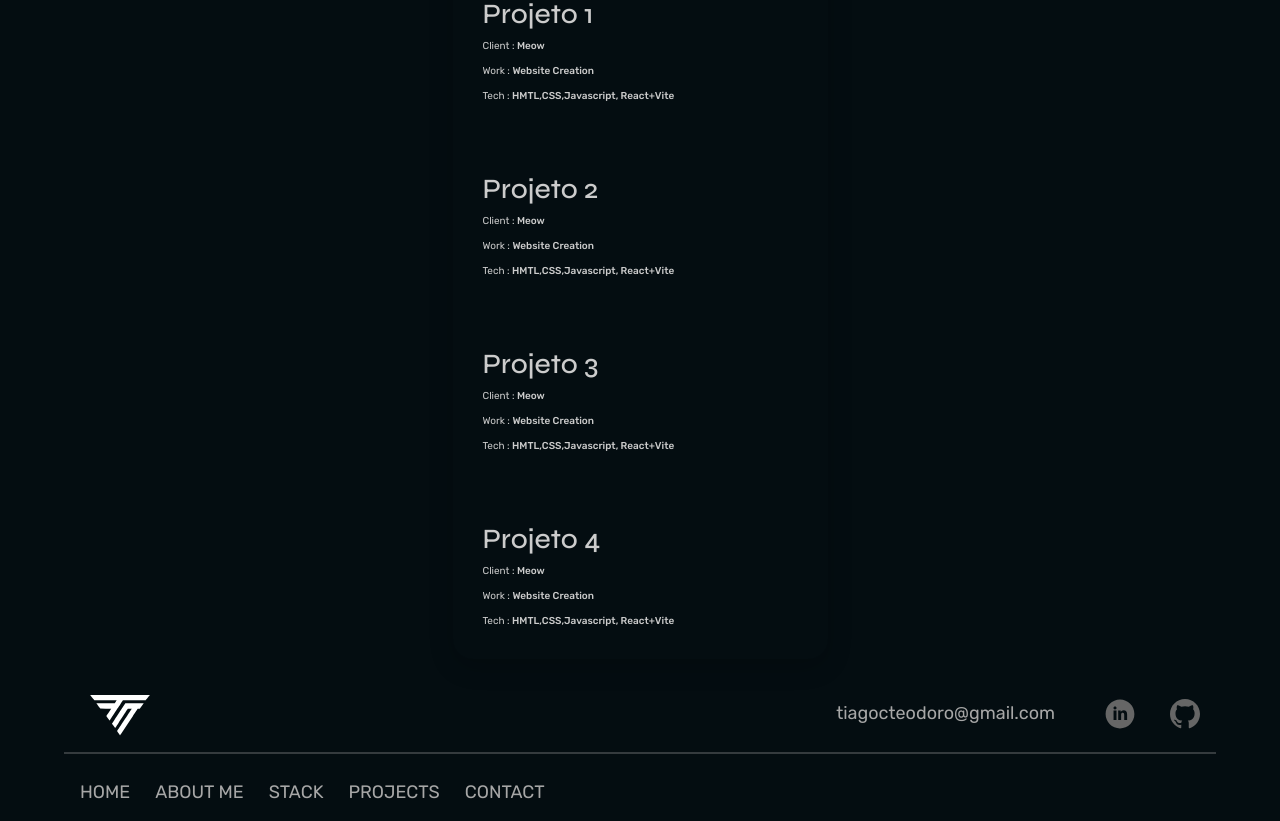
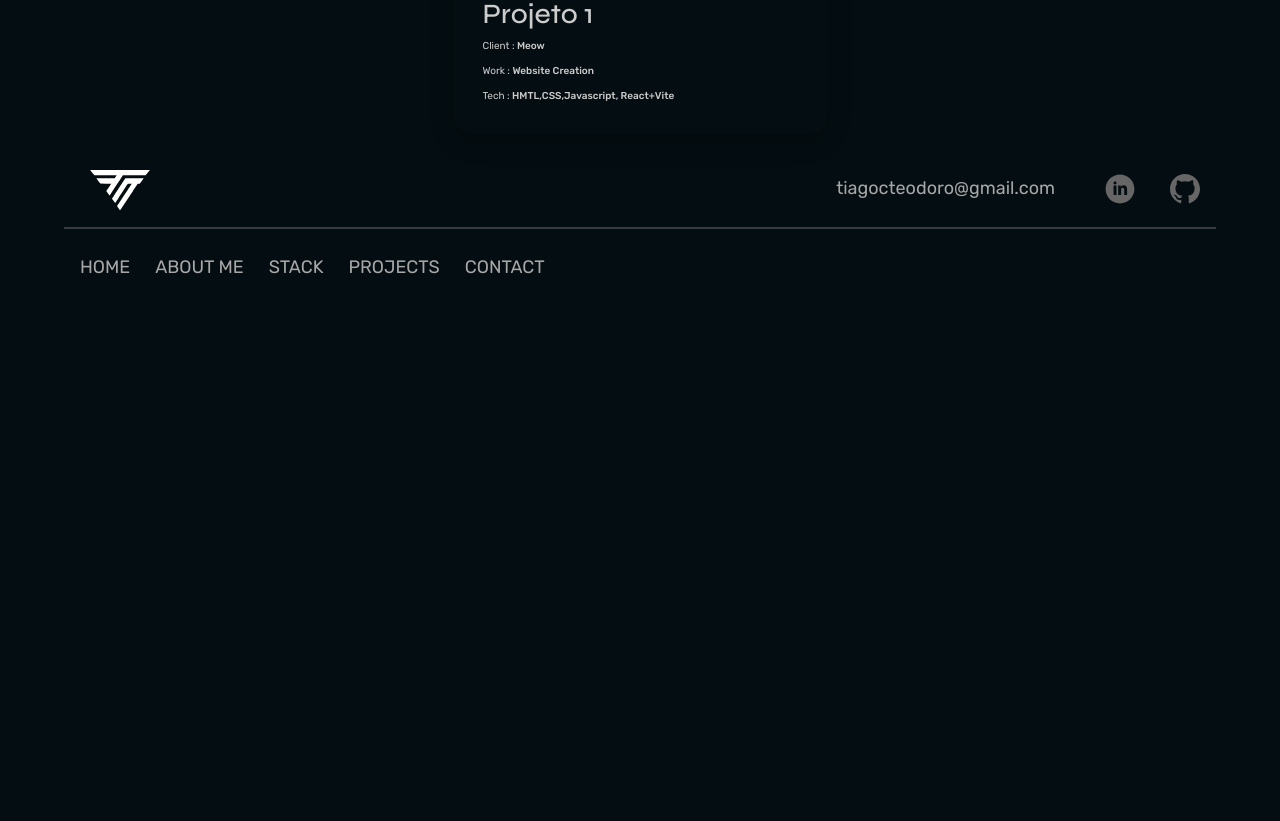
Before and after one commit to tthheodoro/Portfolio-Projeto, a React (Vite) app in the folder portfolio/: page / in a window 1280 px wide. Shown: the part 2140-2961 px from the top of the page. After the commit the page ends 2436 px from the top, so only its background shows below. Built offline with nearby package versions, Linux system fonts and the light colour scheme.

Commit message:
Update Principal.jsx

```diff
--- a/portfolio/src/components/Principal/Principal.jsx
+++ b/portfolio/src/components/Principal/Principal.jsx
@@ -51,24 +51,6 @@ function Principal() {
                             <p> Work : <span>Website Creation </span></p>
                             <p> Tech : <span>HMTL,CSS,Javascript, React+Vite </span></p>
                         </div>
-                        <div className="projectContent">
-                            <h4> Projeto 2</h4>
-                            <p> Client : <span>Meow </span></p>
-                            <p> Work : <span>Website Creation </span></p>
-                            <p> Tech : <span>HMTL,CSS,Javascript, React+Vite </span></p>
-                        </div>
-                        <div className="projectContent">
-                            <h4> Projeto 3</h4>
-                            <p> Client : <span>Meow </span></p>
-                            <p> Work : <span>Website Creation </span></p>
-                            <p> Tech : <span>HMTL,CSS,Javascript, React+Vite </span></p>
-                        </div>
-                        <div className="projectContent">
-                            <h4> Projeto 4</h4>
-                            <p> Client : <span>Meow </span></p>
-                            <p> Work : <span>Website Creation </span></p>
-                            <p> Tech : <span>HMTL,CSS,Javascript, React+Vite </span></p>
-                        </div>
                     </div>
 
                 </div>
```
